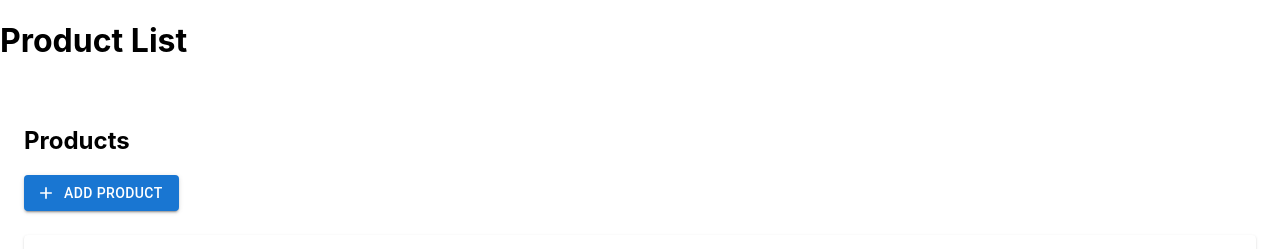
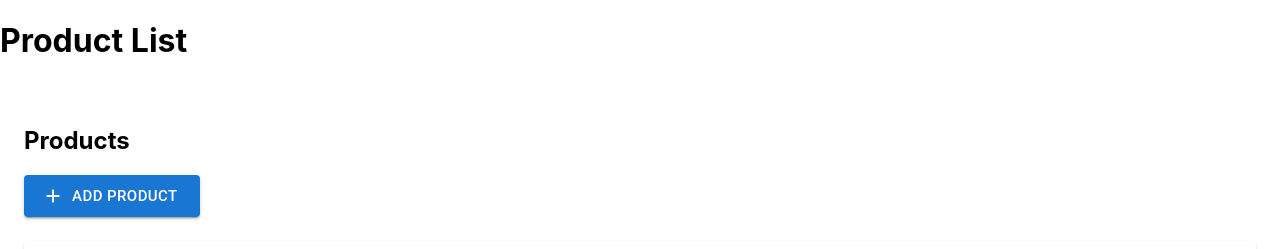
Before and after one commit to dvirlabs/shop-list, a React (Create React App) app in the folder frontend/: page / in a window 1280 px wide. Shown: the top 249 px of the page. Built offline with nearby package versions, Linux system fonts and the light colour scheme; no server answers.

Commit message:
syle table

```diff
--- a/frontend/src/components/ProductsTable.tsx
+++ b/frontend/src/components/ProductsTable.tsx
@@ -86,6 +86,7 @@ const ProductTable: React.FC = () => {
         color="primary"
         startIcon={<AddIcon />}
         onClick={() => setShowModal(true)}
+        size='large'
       >
         Add Product
       </Button>
```
